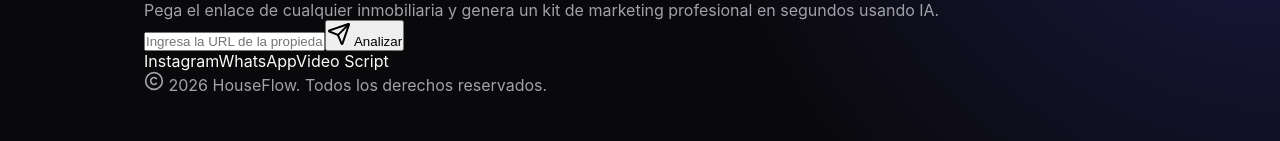
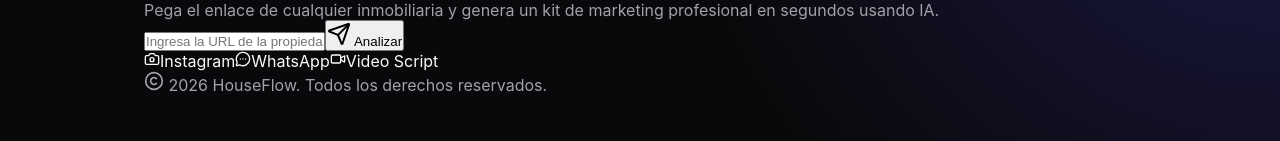
Before and after one commit to SamuMeza/HouseFlow, a React (Vite) app: page / in a window 1280 px wide. Shown: the part 227-368 px from the top of the page. Built offline with nearby package versions, Linux system fonts and the light colour scheme.

Commit message:
Usando SVG para mejorar el diseño de la redes del Home

```diff
--- a/src/pages/Home.tsx
+++ b/src/pages/Home.tsx
@@ -1,6 +1,7 @@
 import { motion } from "framer-motion"
 import { fadeInUp, staggerContainer } from "../utils/animations"
 import UrlForm from "../components/molecules/UrlForm"
+import { Camera, MessageCircleMore, Video } from "lucide-react"
 
 const Home = () => {
     return (
@@ -25,9 +26,9 @@
                 </motion.div>
 
                 <motion.div className="hero-badges" variants={fadeInUp}>
-                    <span>Instagram</span>
-                    <span>WhatsApp</span>
-                    <span>Video Script</span>
+                    <span><Camera size={16} />Instagram</span>
+                    <span><MessageCircleMore size={16} />WhatsApp</span>
+                    <span><Video size={16} />Video Script</span>
                 </motion.div>
             </div>
         </motion.section>
```
